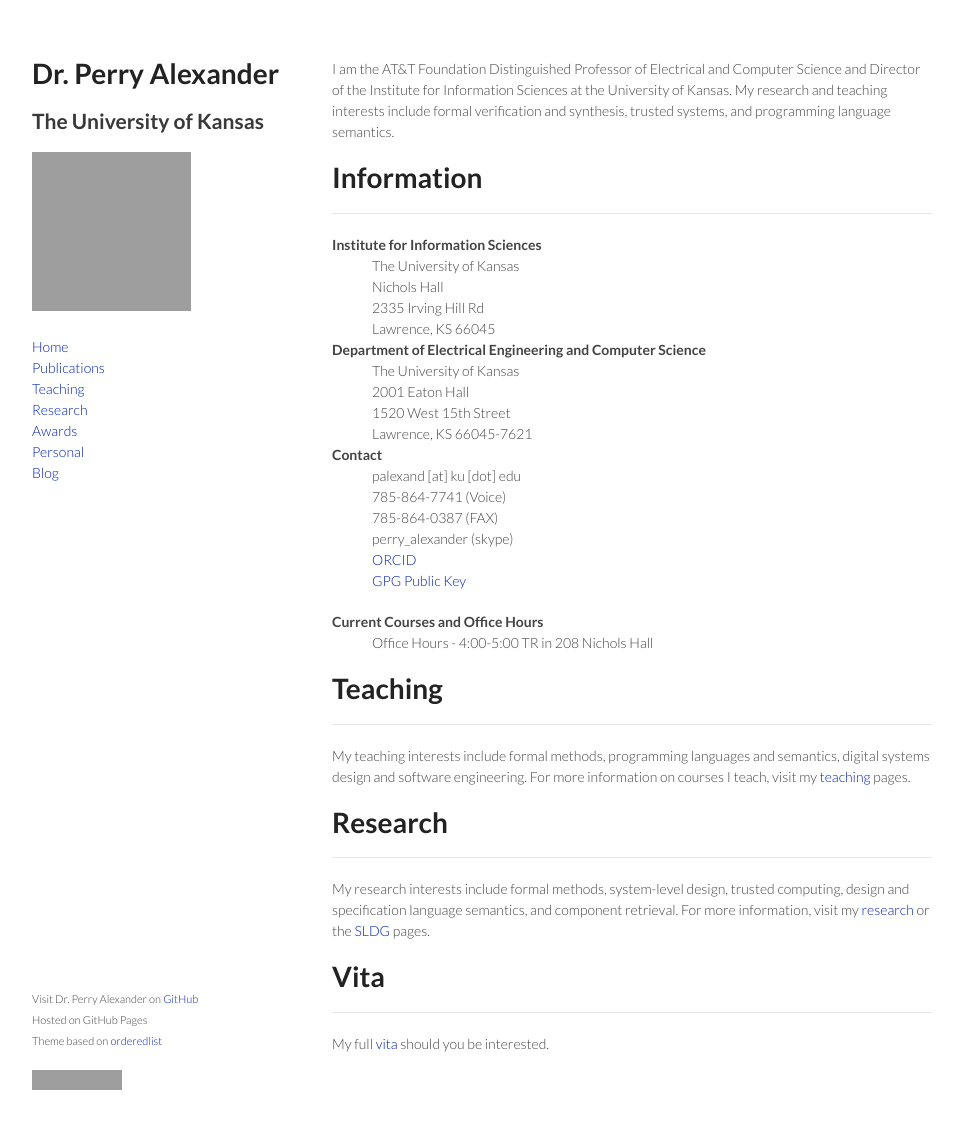
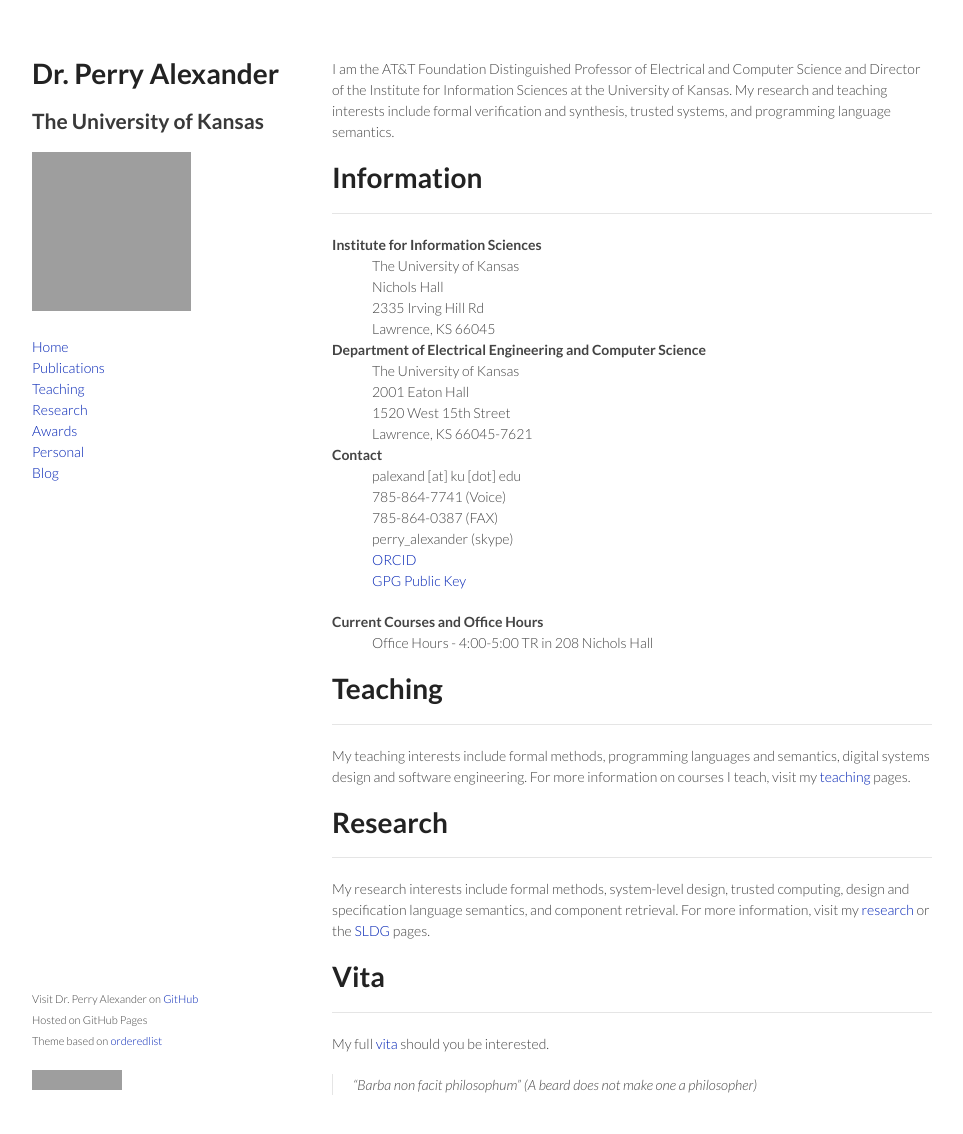
Before and after one commit to palexand/palexand.github.io, a Jekyll site: the page built from index.md, in a window 1280 px wide and 1165 px high. Shown: the top 1134 px of the window, without its empty margins (158-1121 px from the left). Built offline with Jekyll 4.4.1, drawn with Linux system fonts in a browser that asks for light colours; grey boxes are pictures that could not be loaded.

Commit message:
Adding latin quote

```diff
--- a/index.md
+++ b/index.md
@@ -4,7 +4,10 @@ title: Dr. Perry Alexander
 ---
 
 I am the AT&T Foundation Distinguished Professor of Electrical and
-Computer Science and Director of the Institute for Information Sciences at the University of Kansas.  My research and teaching interests include formal verification and synthesis, trusted systems, and programming language semantics.
+Computer Science and Director of the Institute for Information
+Sciences at the University of Kansas.  My research and teaching
+interests include formal verification and synthesis, trusted systems,
+and programming language semantics.
 
 # Information
 -----
@@ -42,13 +45,21 @@ Contact
 
 # Teaching
 ----
-My teaching interests include formal methods, programming languages and semantics, digital systems design and software engineering. For more information on courses I teach, visit my [teaching](teaching) pages.
+My teaching interests include formal methods, programming languages
+and semantics, digital systems design and software engineering. For
+more information on courses I teach, visit my [teaching](teaching)
+pages.
 
 # Research
 ----
-My research interests include formal methods, system-level design, trusted computing, design and specification language semantics, and component retrieval. For more information, visit my
+My research interests include formal methods, system-level design,
+trusted computing, design and specification language semantics, and
+component retrieval. For more information, visit my
 [research](research) or the [SLDG](http://ku-sldg.github.io) pages.
 
 # Vita
 ----
 My full [vita]({{ site.baseurl }}/resources/vitae.pdf) should you be interested.
+
+> “Barba non facit philosophum”
+> (A beard does not make one a philosopher)
```
